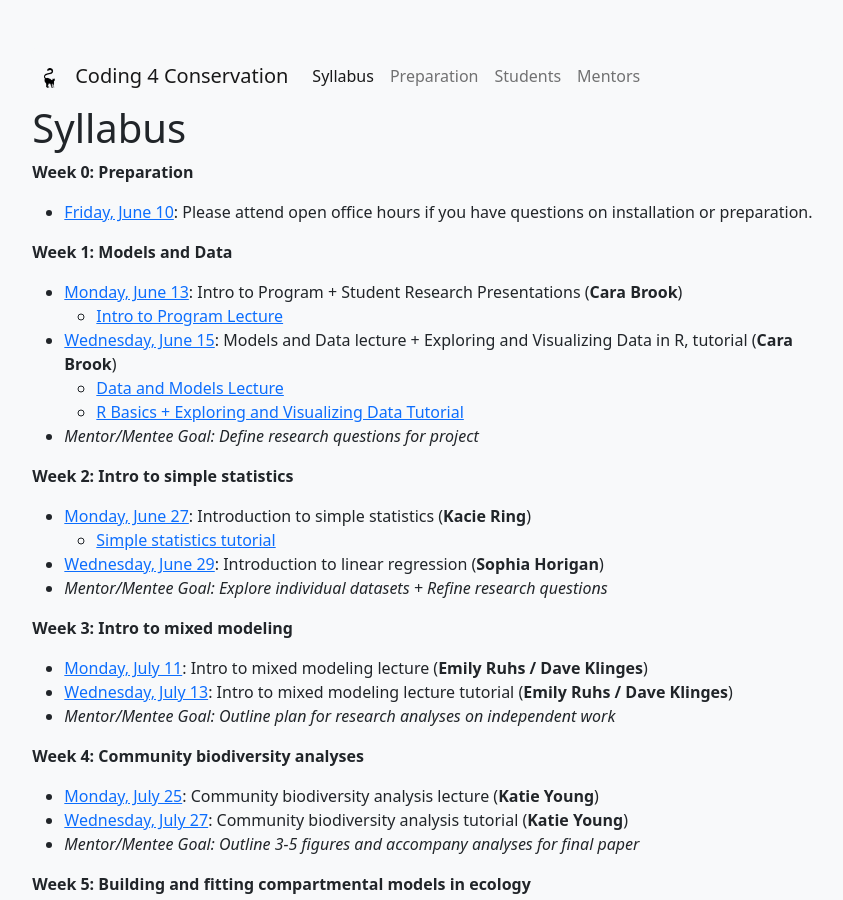
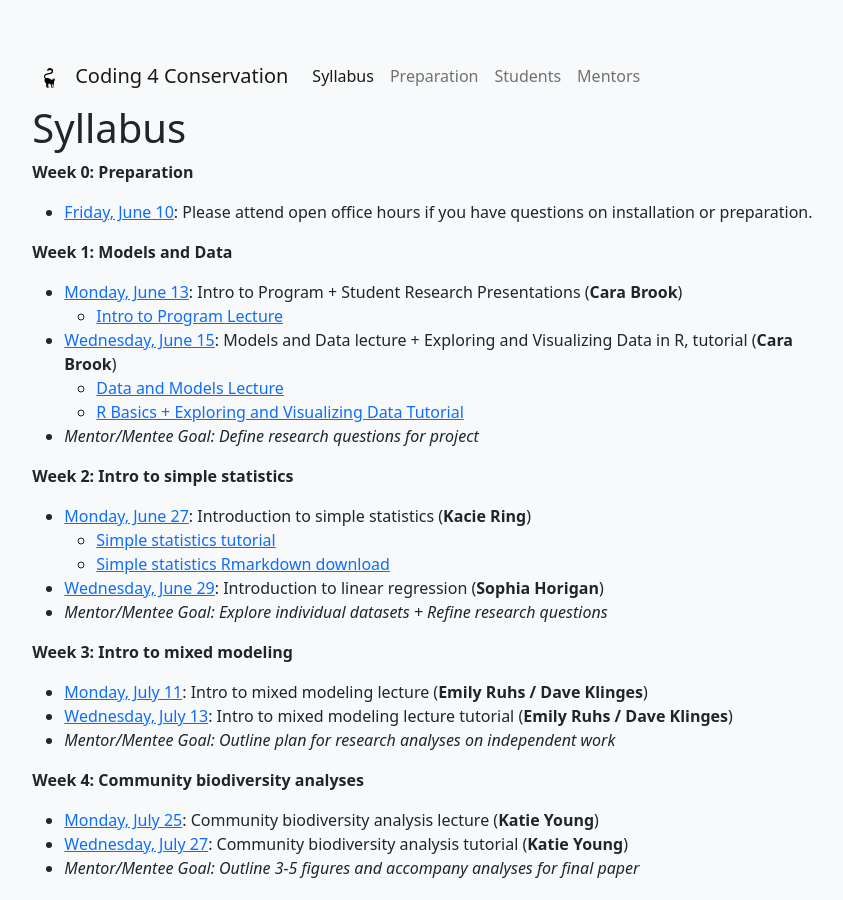
Before and after one commit to brooklabteam/coding4conservation, a Jekyll site: the page built from syllabus.md, in a window 1280 px wide and 900 px high. Shown: the whole window, without its empty margins (213-1056 px from the left). Built offline with Jekyll 4.4.1, drawn with Linux system fonts in a browser that asks for light colours.

Commit message:
added markdown to website

```diff
--- a/syllabus.md
+++ b/syllabus.md
@@ -19,6 +19,7 @@ permalink: /syllabus
 **Week 2: Intro to simple statistics**
 * [Monday, June 27](https://uchicago.zoom.us/j/91835847493?pwd=UzFMSzZrN0UvdkVxWjlSZlRyeXA3QT09): Introduction to simple statistics  (**Kacie Ring**)
   * [Simple statistics tutorial](assets/tutorials/Simple_statistics/Simple_statisitics_tutorial.html)
+  * [Simple statistics Rmarkdown download](assets/tutorials/Simple_statistics/Simple_statisitics_tutorial.Rmd)
 * [Wednesday, June 29](https://uchicago.zoom.us/j/91835847493?pwd=UzFMSzZrN0UvdkVxWjlSZlRyeXA3QT09): Introduction to linear regression  (**Sophia Horigan**)
 * *Mentor/Mentee Goal: Explore individual datasets + Refine research questions*
 
```
Also changed, not shown: 2 other files.
